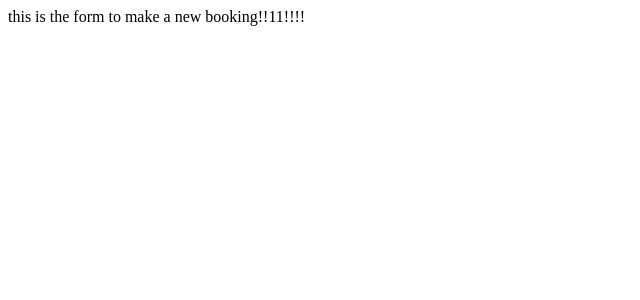
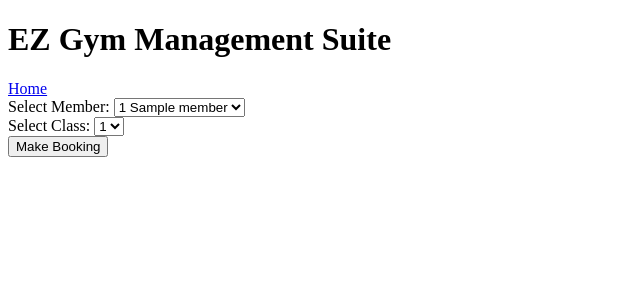
Before and after one commit to davidmacarabrown/gym_management_app, a Flask app: page /bookings/new in a window 1280 px wide. Shown: the top 300 px of the page, without its empty margins (0-640 px from the left). Run offline with Flask 2, Linux system fonts and the light colour scheme; a database or web service that is not in the repository returns one stand-in record (values such as "Sample title"); some libraries are stand-ins or nearby versions.

Commit message:
create booking form submission working, DB updating with booking information and displaying correctly when the class page is selected

```diff
--- a/controllers/booking_controller.py
+++ b/controllers/booking_controller.py
@@ -3,9 +3,20 @@ from flask import Flask, Blueprint, render_template, request, redirect
 from models.booking import Booking
 
 import repositories.booking_repository as booking_repository
+import repositories.member_repository as member_repository
+import repositories.gym_class_repository as gym_class_repository
 
 bookings_blueprint = Blueprint("booking", __name__)
 
 @bookings_blueprint.route("/bookings/new")
 def create_booking():
-    return render_template("/bookings/new.html")
+    all_members = member_repository.select_all()
+    all_classes = gym_class_repository.select_all()
+    return render_template("/bookings/new.html", all_members = all_members, all_classes = all_classes)
+
+@bookings_blueprint.route("/bookings", methods = ["POST"])
+def save_booking():
+    member = member_repository.select_member(request.form["member_id"])
+    gym_class = gym_class_repository.select_class(request.form["class_id"])
+    booking_repository.save_booking(member, gym_class)
+    return redirect("/classes")
--- a/templates/bookings/new.html
+++ b/templates/bookings/new.html
@@ -1 +1,27 @@
-this is the form to make a new booking!!11!!!!
+{% extends "base.html" %}
+
+{% block content %}
+<div>
+    <form action="/bookings" method="post">
+        <div>
+            <div>
+                <label for="member_id">Select Member: </label>
+                <select name="member_id" id="member_id">
+                    {% for member in all_members %}
+                    <option value="{{member.id}}">{{member.first_name}} {{member.last_name}}</option>
+                    {% endfor %}
+                </select>
+            </div>
+            <div>
+                <label for="class_id">Select Class: </label>
+                <select name="class_id" id="class_id">
+                    {% for class in all_classes %}
+                    <option value="{{class.id}}">{{class.name}}</option>
+                    {% endfor %}
+                </select>
+            </div>
+            <button type="submit">Make Booking</button>
+        </div>
+    </form>
+</div>
+{% endblock %}
```
Also changed, not shown: console.py (+0 -13 lines).
